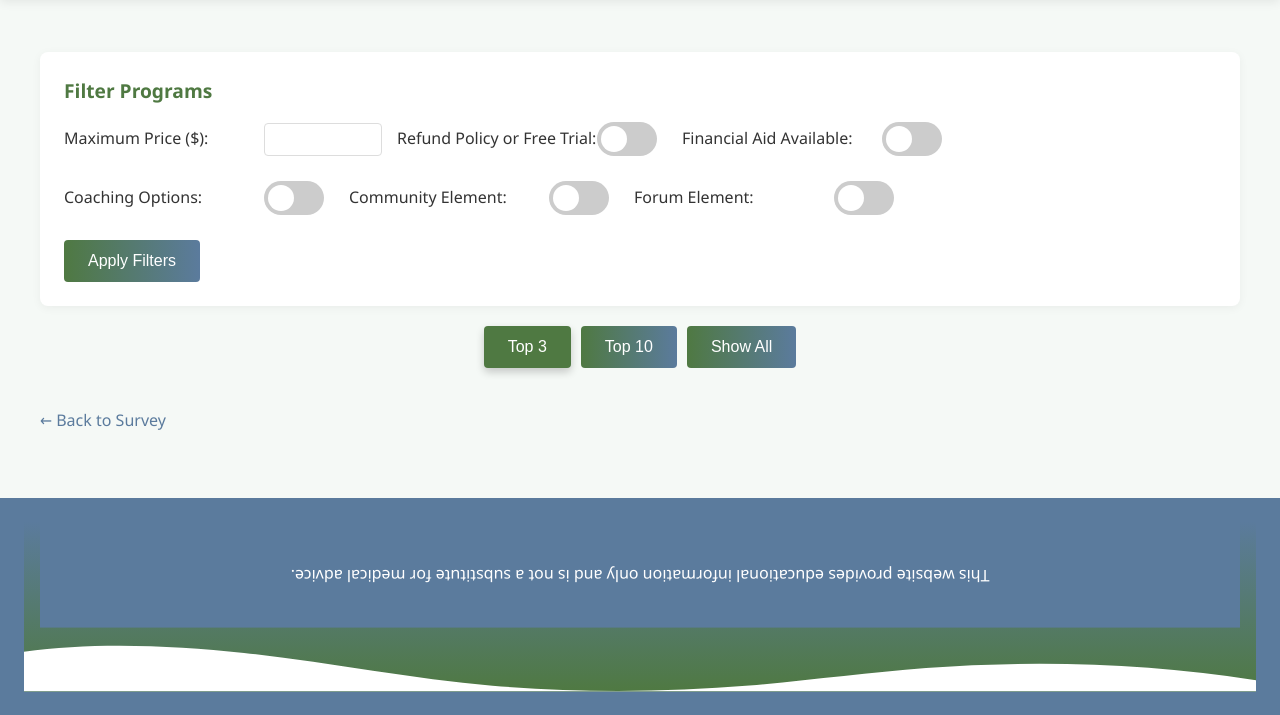
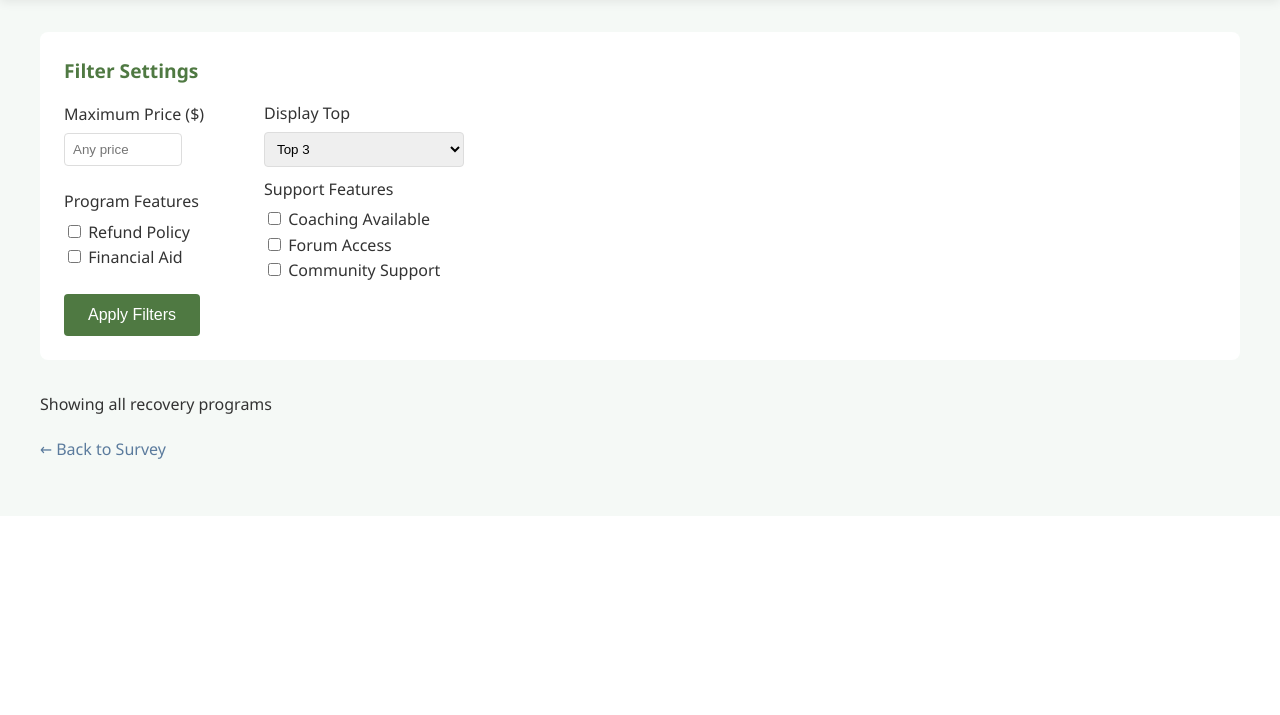
Before and after one commit to jkberry07/cfs-rec-sys, a Flask app: template templates/recommendations.html in a window 1280 px wide. Shown: the part 284-999 px from the top of the page. After the commit the page ends 743 px from the top, so only its background shows below. Run offline with Flask 3, Linux system fonts and the light colour scheme; the template is opened without the code that fills it, so the values that code supplies are empty; parts of the project's set-up code (start-up, migrations or seed data) failed here and were passed over.

Commit message:
Got the filters on the recommendations results page to work correctly. It now will dynamically change which programs are displayed based on the filter settings and how many are displayed.

```diff
--- a/server.py
+++ b/server.py
@@ -5,10 +5,15 @@ from flask import Flask, render_template, request
 from Programs import Program
 import pickle
 from compare_to_user import generate_recommendation
+import time
+import json
 
 
 # Create Flask app
 app = Flask(__name__)
+app.jinja_env.auto_reload = True
+app.config['TEMPLATES_AUTO_RELOAD'] = True #make sure templates are reloaded when changed
+app.config['SEND_FILE_MAX_AGE_DEFAULT'] = 0 #disable caching of static files
 
 # Define a simple route
 @app.route('/', methods=['GET'])
@@ -48,11 +53,11 @@ def recommendations():
     questions = [q1,q2,q3]
 
     max_price = request.form.get('max-price')
-    refund = 'refund-required' in request.form
-    financial_aid = 'financial-aid-required' in request.form
-    coaching = 'coaching-required' in request.form
-    community = 'community-required' in request.form
-    forum = 'forum-required' in request.form
+    refund = 'refund' in request.form
+    financial_aid = 'financial-aid' in request.form
+    coaching = 'coaching' in request.form
+    community = 'community' in request.form
+    forum = 'forum' in request.form
 
     # Open list of programs
     with open('program_list.pkl', 'rb') as file:
@@ -84,6 +89,8 @@ def recommendations():
             'program_tone_sentences': summary['Tone Sentences'][idx][:3],
         })
 
+    ranked_programs_json = json.dumps(ranked_programs)
+
     # Create filter preferences
     filters = {
         'max_price': max_price,
@@ -96,8 +103,14 @@ def recommendations():
 
     # Build and return the HTML with the recommendations
     return render_template('recommendations.html',
-                          ranked_programs=ranked_programs,
-                          filters=filters)
+                          ranked_programs=ranked_programs_json,
+                          max_price = max_price,
+                          refund=refund,
+                          financial_aid = financial_aid,
+                          coaching=coaching,
+                          community=community,
+                          forum=forum,
+                          version=time.time())
 
 
 # Start the server
--- a/templates/recommendations.html
+++ b/templates/recommendations.html
@@ -6,19 +6,6 @@
   <title>Recommended Recovery Programs</title>
   <link rel="stylesheet" href="/static/styles.css">
   <style>
-    /* Additional styles specific to recommendations page */
-    .program-card {
-      background-color: var(--light-green);
-      border-radius: 8px;
-      padding: 1.5rem;
-      margin-bottom: 1rem;
-      box-shadow: 0 2px 10px rgba(0,0,0,0.08);
-      transition: transform 0.2s;
-    }
-
-    .program-card:hover {
-      transform: translateY(-5px);
-    }
 
     .program-title {
       color: var(--primary-green);
@@ -85,33 +72,6 @@
       margin-bottom: 5px;
     }
 
-    .ranking-nav {
-      display: flex;
-      justify-content: center;
-      margin: 20px 0;
-      gap: 10px;
-    }
-
-    .ranking-btn {
-      background: linear-gradient(to right, var(--primary-green), var(--primary-blue));
-      color: white;
-      border: none;
-      padding: 0.75rem 1.5rem;
-      border-radius: 4px;
-      cursor: pointer;
-      transition: all 0.3s;
-      font-weight: 500;
-    }
-
-    .ranking-btn:hover {
-      transform: translateY(-2px);
-      box-shadow: 0 4px 8px rgba(0,0,0,0.1);
-    }
-
-    .ranking-btn.active {
-      background: var(--primary-green);
-      box-shadow: 0 4px 8px rgba(0,0,0,0.2);
-    }
 
     .filter-section {
       background-color: white;
@@ -145,7 +105,7 @@
       min-width: 200px;
     }
 
-    #max-price {
+    #max_price {
       padding: 0.5rem;
       border: 1px solid #ddd;
       border-radius: 4px;
@@ -181,22 +141,6 @@
       box-shadow: 0 4px 8px rgba(0,0,0,0.1);
     }
 
-    /* Classes for showing/hiding program cards */
-    .program-list .program-card {
-      display: none;
-    }
-
-    .program-list.show-top-3 .visible-program:nth-child(-n+3) {
-      display: block;
-    }
-
-    .program-list.show-top-10 .visible-program:nth-child(-n+10) {
-      display: block;
-    }
-
-    .program-list.show-all .visible-program {
-      display: block;
-    }
 
     .no-results {
       background-color: var(--light-blue);
@@ -253,6 +197,7 @@
     }
   </style>
 </head>
+<!-- Version: THE TIME IS NOW -->
 <body>
   <header>
     <div class="wave-container">
@@ -273,262 +218,198 @@
   </nav>
 
   <div class="container">
-    <div class="filter-section">
-      <div class="filter-title">Filter Programs</div>
-      <form id="filter-form">
-        <div class="filter-options">
+    <div class="filters">
+      <div class="filter-title">Filter Settings</div>
+
       <div class="filter-row">
-            <span class="filter-label">Maximum Price ($):</span>
-            <input type="number" id="max-price" name="max-price" value="{{ filters.max_price or '' }}" min="0">
+          <div class="filter-group">
+              <label for="max_price">Maximum Price ($)</label>
+              <input type="number" id="max_price" min="0" placeholder="Any price">
+          </div>
+
+          <div class="filter-group">
+              <label for="display-count">Display Top</label>
+              <select id="display-count">
+                  <option value="3">Top 3</option>
+                  <option value="5">Top 5</option>
+                  <option value="10">Top 10</option>
+                  <option value="all">All Programs</option>
+              </select>
+          </div>
       </div>
 
       <div class="filter-row">
-            <span class="filter-label">Refund Policy or Free Trial:</span>
-            <label class="toggle-switch">
-              <input type="checkbox" id="refund-required" name="refund-required" {% if filters.refund %}checked{% endif %}>
-              <span class="slider"></span>
-            </label>
+          <div class="filter-group">
+              <label>Program Features</label>
+              <div class="checkbox-group">
+                  <input type="checkbox" id="refund" value="refund">
+                  <label for="refund-policy">Refund Policy</label>
               </div>
-
-          <div class="filter-row">
-            <span class="filter-label">Financial Aid Available:</span>
-            <label class="toggle-switch">
-              <input type="checkbox" id="financial-aid-required" name="financial-aid-required" {% if filters.financial_aid %}checked{% endif %}>
-              <span class="slider"></span>
-            </label>
-          </div>
-
-          <div class="filter-row">
-            <span class="filter-label">Coaching Options:</span>
-            <label class="toggle-switch">
-              <input type="checkbox" id="coaching-required" name="coaching-required" {% if filters.coaching %}checked{% endif %}>
-              <span class="slider"></span>
-            </label>
-          </div>
-
-          <div class="filter-row">
-            <span class="filter-label">Community Element:</span>
-            <label class="toggle-switch">
-              <input type="checkbox" id="community-required" name="community-required" {% if filters.community %}checked{% endif %}>
-              <span class="slider"></span>
-            </label>
-          </div>
-
-          <div class="filter-row">
-            <span class="filter-label">Forum Element:</span>
-            <label class="toggle-switch">
-              <input type="checkbox" id="forum-required" name="forum-required" {% if filters.forum %}checked{% endif %}>
-              <span class="slider"></span>
-            </label>
+              <div class="checkbox-group">
+                  <input type="checkbox" id="financial_aid" value="financial_aid">
+                  <label for="financial_aid">Financial Aid</label>
               </div>
           </div>
 
-        <button type="button" id="apply-filters" class="ranking-btn">Apply Filters</button>
-      </form>
+          <div class="filter-group">
+              <label>Support Features</label>
+              <div class="checkbox-group">
+                  <input type="checkbox" id="coaching" value="coaching">
+                  <label for="coaching">Coaching Available</label>
               </div>
-
-    <div class="ranking-nav">
-      <button class="ranking-btn active" data-show="top-3">Top 3</button>
-      <button class="ranking-btn" data-show="top-10">Top 10</button>
-      <button class="ranking-btn" data-show="all">Show All</button>
+              <div class="checkbox-group">
+                  <input type="checkbox" id="forum" value="forum">
+                  <label for="forum">Forum Access</label>
               </div>
-
-    <div class="no-results">
-      <h3>No programs match your filter criteria</h3>
-      <p>Try adjusting your filters to see more results.</p>
+              <div class="checkbox-group">
+                  <input type="checkbox" id="community" value="community">
+                  <label for="community">Community Support</label>
               </div>
-
-    <div class="program-list show-top-3">
-      {% for program in ranked_programs %}
-      <div class="program-card"
-           data-price="{{ program.price }}"
-           data-refund="{{ 'yes' if program.refund_policy else 'no' }}"
-           data-financial-aid="{{ 'yes' if program.financial_aid else 'no' }}"
-           data-coaching="{{ 'yes' if program.coaching else 'no' }}"
-           data-forum="{{ 'yes' if program.forum else 'no' }}"
-           data-community="{{ 'yes' if program.community else 'no' }}">
-        <div class="program-title">{{ program.name }} <span class="score-badge">{{ program.score }}% Match</span></div>
-
-        <div class="match-section">
-          <div class="match-heading">Top Matches in Values & Perspective</div>
-          <div class="match-item">
-            <strong>You said:</strong> "{{ program.user_sentences[0] if program.user_sentences else '' }}"
-          </div>
-          <div class="match-item">
-            <strong>{{ program.name }} says:</strong> "{{ program.program_sentences[0] if program.program_sentences else '' }}"
-          </div>
-
-          {% if program.user_sentences|length > 1 and program.program_sentences|length > 1 %}
-          <div class="match-item">
-            <strong>You said:</strong> "{{ program.user_sentences[1] }}"
-          </div>
-          <div class="match-item">
-            <strong>{{ program.name }} says:</strong> "{{ program.program_sentences[1] }}"
-          </div>
-          {% endif %}
-        </div>
-
-        {% if program.description %}
-        <div class="program-description">{{ program.description }}</div>
-        {% endif %}
-
-        <div class="program-details">
-          <div class="program-detail">
-            <span class="detail-label">Price</span>
-            ${{ program.price }}
-            {% if program.pricing_notes %}
-            <div><small>{{ program.pricing_notes }}</small></div>
-            {% endif %}
-          </div>
-
-          <div class="program-detail">
-            <span class="detail-label">Refund Policy</span>
-            {{ program.refund_policy if program.refund_policy else 'Not specified' }}
-          </div>
-
-          <div class="program-detail">
-            <span class="detail-label">Coaching</span>
-            {{ program.coaching }}
-          </div>
-
-          <div class="program-detail">
-            <span class="detail-label">Forum</span>
-            {{ program.forum }}
-          </div>
-
-          <div class="program-detail">
-            <span class="detail-label">Community Element</span>
-            {{ program.community }}
-          </div>
-
-          <div class="program-detail">
-            <span class="detail-label">Financial Aid</span>
-            {{ program.financial_aid }}
           </div>
       </div>
 
-        <a href="{{ program.url }}" target="_blank" class="learn-more-btn">Visit Program Website</a>
+      <button id="apply-filters">Apply Filters</button>
   </div>
-      {% endfor %}
+
+    <div class="results">
+        <div class="results-count" id="results-count">Showing all recovery programs</div>
+        <div id="programs-list"></div>
     </div>
 
     <a href="survey.html" class="back-link">← Back to Survey</a>
   </div>
 
-  <footer>
-    <div class="footer-wave">
-      <div class="wave wave-footer"></div>
-      <div class="footer-content">
-        <p>This website provides educational information only and is not a substitute for medical advice.</p>
-      </div>
-    </div>
-  </footer>
 
   <script>
 
-    // Handle showing different numbers of recommendations
-    document.querySelectorAll('.ranking-btn').forEach(button => {
-      button.addEventListener('click', function() {
-        const showClass = this.getAttribute('data-show');
+    function displayPrograms() {
+        const rankedPrograms = {{ ranked_programs|safe }};
+        const maxPrice = document.getElementById('max_price').value ? parseFloat(document.getElementById('max_price').value) : Infinity;
+        const displayCount = document.getElementById('display-count').value;
+        const refund_policy = document.getElementById('refund').checked;
+        const financial_aid = document.getElementById('financial_aid').checked;
+        const coaching = document.getElementById('coaching').checked;
+        const forum = document.getElementById('forum').checked;
+        const community = document.getElementById('community').checked;
 
-        // Update active button
-        document.querySelectorAll('.ranking-btn').forEach(btn => {
-          btn.classList.remove('active');
-        });
-        this.classList.add('active');
-
-        // Update visible programs
-        const programList = document.querySelector('.program-list');
-        programList.className = 'program-list';
-        programList.classList.add('show-' + showClass);
-
-        // After changing view, check if we need to show "no results" message
-        checkNoResults();
-      });
+        // Filter programs based on criteria
+        let filteredPrograms =  rankedPrograms.filter(program => {
+            if (program.price > maxPrice) return false;
+            if (refund_policy && !program.refund_policy) return false;
+            if (financial_aid && !program.financial_aid) return false;
+            if (coaching && !program.coaching) return false;
+            if (forum && !program.forum) return false;
+            if (community && !program.community) return false;
+            return true;
         });
 
-    // Handle filtering programs
-    document.getElementById('apply-filters').addEventListener('click', function() {
-      const maxPrice = document.getElementById('max-price').value;
-      const refundRequired = document.getElementById('refund-required').checked;
-      const financialAidRequired = document.getElementById('financial-aid-required').checked;
-      const coachingRequired = document.getElementById('coaching-required').checked;
-      const forumRequired = document.getElementById('forum-required').checked;
-      const communityRequired = document.getElementById('community-required').checked;
 
-      // First hide all cards and remove the visible-program class
-      document.querySelectorAll('.program-card').forEach(card => {
-        card.style.display = 'none';
-        card.classList.remove('visible-program');
-      });
-
-      // Then determine which cards should be visible based on filters
-      let visibleCount = 0;
-      document.querySelectorAll('.program-card').forEach(card => {
-        let showCard = true;
-
-        // Filter by price
-        if (maxPrice && parseFloat(card.getAttribute('data-price')) > parseFloat(maxPrice)) {
-          showCard = false;
+        // Limit display count if needed
+        if (displayCount !== 'all') {
+            filteredPrograms = filteredPrograms.slice(0, parseInt(displayCount));
         }
 
-        // Filter by refund policy
-        if (refundRequired && card.getAttribute('data-refund') !== 'yes') {
-          showCard = false;
+        // Update results count
+        const resultsCountElement = document.getElementById('results-count');
+        resultsCountElement.textContent = `Showing ${filteredPrograms.length} recovery program${filteredPrograms.length !== 1 ? 's' : ''}`;
+
+        // Display the filtered programs
+        const programsListElement = document.getElementById('programs-list');
+        programsListElement.innerHTML = '';
+
+        if (filteredPrograms.length === 0) {
+            programsListElement.innerHTML = '<div class="no-results">No programs match your criteria. Try adjusting your filters.</div>';
+            return;
         }
 
-        // Filter by financial aid
-        if (financialAidRequired && card.getAttribute('data-financial-aid') !== 'yes') {
-          showCard = false;
+        filteredPrograms.forEach(program => {
+            const programCard = document.createElement('div');
+            programCard.className = 'program-card';
+
+            // Create program header (name and price)
+            const programHeader = document.createElement('div');
+            programHeader.className = 'program-header';
+
+            const nameElement = document.createElement('h3');
+            nameElement.className = 'program-title';
+            nameElement.textContent = program.name;
+
+            const priceElement = document.createElement('div');
+            priceElement.className = 'program-price';
+            priceElement.textContent = `$${program.price}`;
+
+            programHeader.appendChild(nameElement);
+            programHeader.appendChild(priceElement);
+
+            // Create score element
+            const scoreElement = document.createElement('div');
+            scoreElement.className = 'program-score';
+
+
+            const scoreText = document.createElement('span');
+            scoreText.textContent = ` ${program.score} `;
+            scoreElement.appendChild(scoreText);
+
+            // Create description
+            const descriptionElement = document.createElement('p');
+            descriptionElement.textContent = program.description;
+
+            // Create features badges
+            const featuresElement = document.createElement('div');
+            featuresElement.className = 'program-features';
+
+            if (program.refund_policy) {
+                const badge = document.createElement('span');
+                badge.className = 'feature-badge';
+                badge.textContent = 'Refund Policy';
+                featuresElement.appendChild(badge);
             }
 
-        // Filter by coaching
-        if (coachingRequired && card.getAttribute('data-coaching') !== 'yes') {
-          showCard = false;
+            if (program.financial_aid) {
+                const badge = document.createElement('span');
+                badge.className = 'feature-badge';
+                badge.textContent = program.financial_aid;
+                featuresElement.appendChild(badge);
             }
 
-        // Filter by forum
-        if (forumRequired && card.getAttribute('data-forum') !== 'yes') {
-          showCard = false;
+            if (program.coaching) {
+                const badge = document.createElement('span');
+                badge.className = 'feature-badge';
+                badge.textContent = program.coaching;
+                featuresElement.appendChild(badge);
             }
 
-        // Filter by community
-        if (communityRequired && card.getAttribute('data-community') !== 'yes') {
-          showCard = false;
+            if (program.forum) {
+                const badge = document.createElement('span');
+                badge.className = 'feature-badge';
+                badge.textContent = 'Forum';
+                featuresElement.appendChild(badge);
             }
 
-        // Mark the card as a visible program if it passes all filters
-        if (showCard) {
-          card.classList.add('visible-program');
-          visibleCount++;
-        }
-      });
-
-      // Check for no results scenario
-      checkNoResults();
-
-      // Re-apply current view (top-3, top-10, all)
-      const activeView = document.querySelector('.ranking-btn.active').getAttribute('data-show');
-      const programList = document.querySelector('.program-list');
-      programList.className = 'program-list';
-      programList.classList.add('show-' + activeView);
-    });
-
-    function checkNoResults() {
-      const visiblePrograms = document.querySelectorAll('.visible-program');
-      const noResultsMessage = document.querySelector('.no-results');
-
-      if (visiblePrograms.length === 0) {
-        noResultsMessage.style.display = 'block';
-      } else {
-        noResultsMessage.style.display = 'none';
-      }
+            if (program.community) {
+                const badge = document.createElement('span');
+                badge.className = 'feature-badge';
+                badge.textContent = 'Community Element';
+                featuresElement.appendChild(badge);
             }
 
-    // Initialize all cards as visible on page load
-    document.querySelectorAll('.program-card').forEach(card => {
-      card.classList.add('visible-program');
+            // Append all elements to the program card
+            programCard.appendChild(programHeader);
+            programCard.appendChild(scoreElement);
+            programCard.appendChild(descriptionElement);
+            programCard.appendChild(featuresElement);
+
+            // Add the program card to the list
+            programsListElement.appendChild(programCard);
           });
+        }
+
+        // Initial display
+        document.addEventListener('DOMContentLoaded', displayPrograms);
+
+        // Add event listener to the filter button
+        document.getElementById('apply-filters').addEventListener('click', displayPrograms);
+
   </script>
 </body>
 </html>
```
Also changed, not shown: templates/survey.html (+5 -5 lines), 2 other files. Lines whose indentation alone changed are shown as unchanged.
